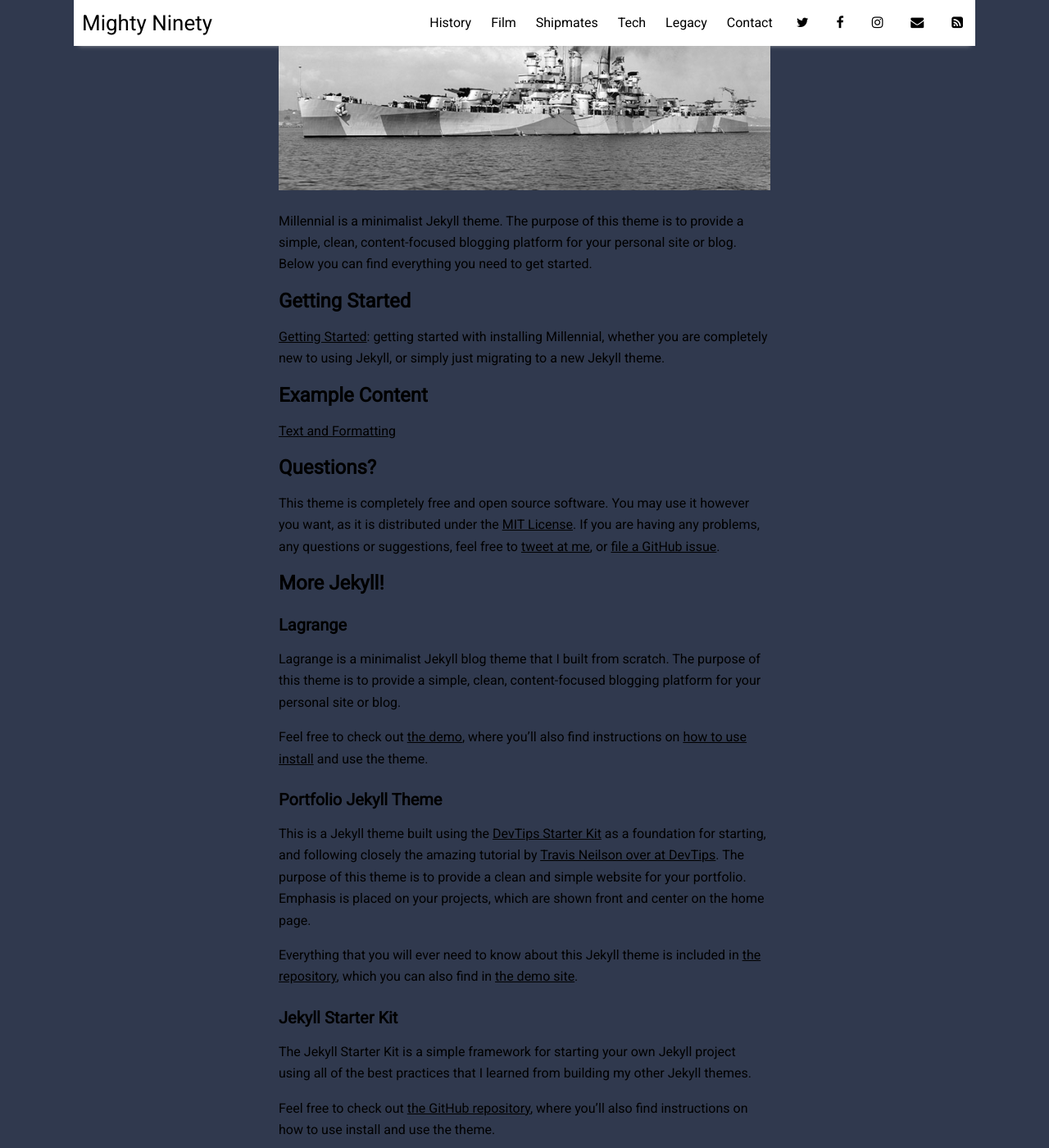
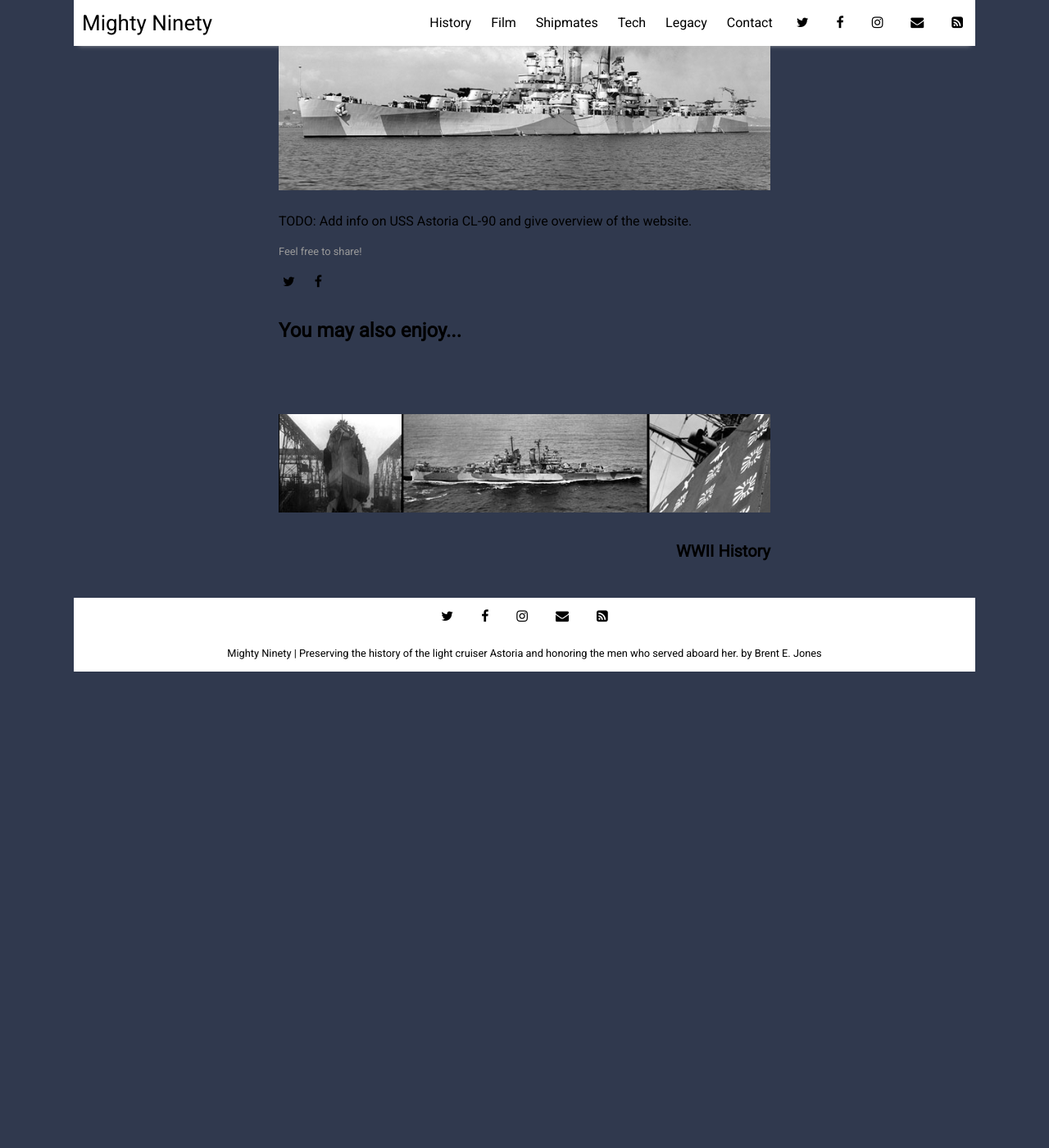
Before and after one commit to cwperry/mighty90, a Jekyll site: the page built from _posts/2021-06-03-astoria-main.md, in a window 1280 px wide and 1400 px high, scrolled down 203 px. Shown: the whole window at 82% size. Built offline with Jekyll 4.4.1, drawn with Linux system fonts in a browser that asks for light colours; nearby versions of some CDN libraries; after the commit the page ends 1038 px from its top, so only the background shows below that.

Commit message:
Removed them specific content

```diff
--- a/_posts/2021-06-03-astoria-main.md
+++ b/_posts/2021-06-03-astoria-main.md
@@ -7,36 +7,4 @@
 image: cl-90-astoria.jpg
 ---
 
-Millennial is a minimalist Jekyll theme. The purpose of this theme is to provide a simple, clean, content-focused blogging platform for your personal site or blog. Below you can find everything you need to get started.
-
-## Getting Started
-
-[Getting Started]({{ site.github.url }}{% post_url 2016-10-10-getting-started %}): getting started with installing Millennial, whether you are completely new to using Jekyll, or simply just migrating to a new Jekyll theme.
-
-## Example Content
-
-[Text and Formatting]({{ site.github.url }}{% post_url 2016-09-09-text-formatting %})
-
-## Questions?
-
-This theme is completely free and open source software. You may use it however you want, as it is distributed under the [MIT License](http://choosealicense.com/licenses/mit/). If you are having any problems, any questions or suggestions, feel free to [tweet at me](https://twitter.com/intent/tweet?text=My%20question%20about%20Millennial;via=paululele), or [file a GitHub issue](https://github.com/lenpaul/Millennial/issues/new).
-
-## More Jekyll!
-
-### Lagrange
-
-Lagrange is a minimalist Jekyll blog theme that I built from scratch. The purpose of this theme is to provide a simple, clean, content-focused blogging platform for your personal site or blog.
-
-Feel free to check out <a href="https://lenpaul.github.io/Lagrange/" target="_blank">the demo</a>, where you’ll also find instructions on <a href="https://lenpaul.github.io/Lagrange/journal/getting-started.html">how to use install</a> and use the theme.
-
-### Portfolio Jekyll Theme
-
-This is a Jekyll theme built using the [DevTips Starter Kit](http://devtipsstarterkit.com/) as a foundation for starting, and following closely the amazing tutorial by [Travis Neilson over at DevTips](https://www.youtube.com/watch?v=T6jKLsxbFg4&list=PL0CB3OvPhDA_STygmp3sDenx3UpdOMk7P). The purpose of this theme is to provide a clean and simple website for your portfolio. Emphasis is placed on your projects, which are shown front and center on the home page.
-
-Everything that you will ever need to know about this Jekyll theme is included in [the repository](https://github.com/LeNPaul/portfolio-jekyll-theme), which you can also find in [the demo site](https://lenpaul.github.io/portfolio-jekyll-theme/).
-
-### Jekyll Starter Kit
-
-The Jekyll Starter Kit is a simple framework for starting your own Jekyll project using all of the best practices that I learned from building my other Jekyll themes.
-
-Feel free to check out <a href="https://github.com/LeNPaul/jekyll-starter-kit" target="_blank">the GitHub repository</a>, where you’ll also find instructions on how to use install and use the theme.
+TODO: Add info on USS Astoria CL-90 and give overview of the website.
```
